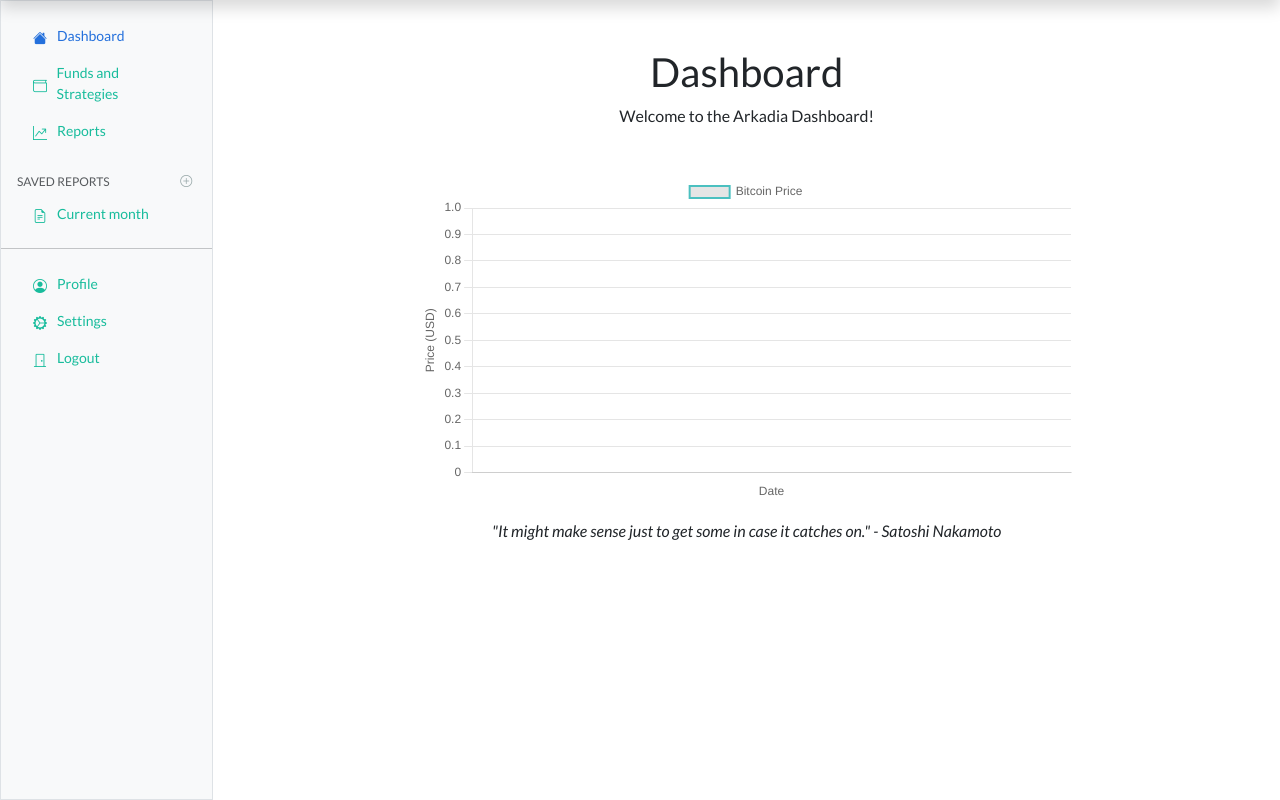
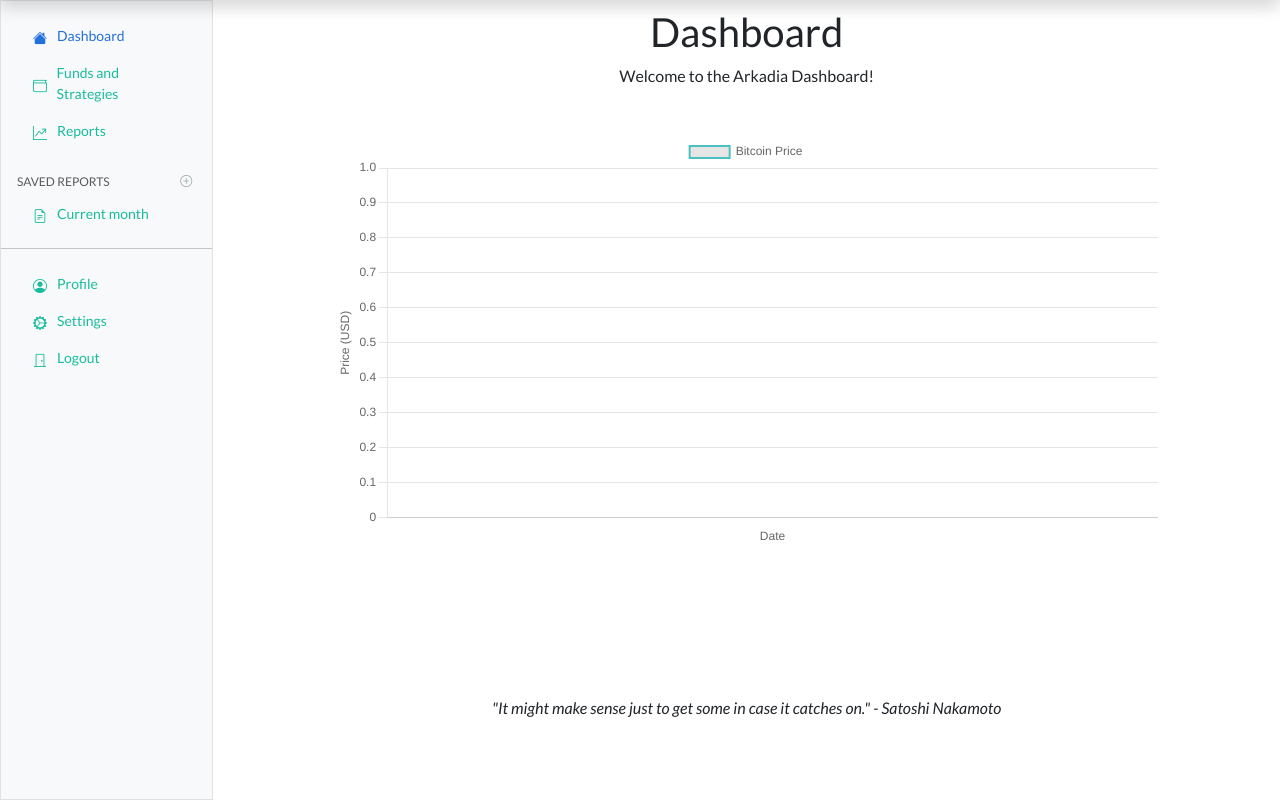
Before and after one commit to Dado-hash/Dashboard_Arkadia_V2, a Django app: page /dashboard/ in a window 1280 px wide. Shown: the part 48-848 px from the top of the page. Run offline with Django 5.2, Linux system fonts and the light colour scheme; data that the repository does not hold is empty; some libraries are stand-ins or nearby versions.

Commit message:
Modified the dimensions of Bitcoin chart

```diff
--- a/dashboard_arkadia_v2/dashboard_arkadia_v2/static/css/main.css
+++ b/dashboard_arkadia_v2/dashboard_arkadia_v2/static/css/main.css
@@ -79,3 +79,9 @@
 .mt-custom {
   margin-top: 10rem;
 }
+
+.chart-container {
+  position: relative;
+  height: 50vh; /* Altezza del grafico, puoi regolarla secondo le tue necessità */
+  width: 100%; /* Larghezza del grafico */
+}
--- a/dashboard_arkadia_v2/templates/funds_and_strategies/dashboard.html
+++ b/dashboard_arkadia_v2/templates/funds_and_strategies/dashboard.html
@@ -3,19 +3,21 @@
 {% block title %}Dashboard{% endblock %}
 
 {% block content %}
-<div class="container mt-5">
+<div class="container mt-2">
     <h2 class="text-center">Dashboard</h2>
     <p class="text-center">Welcome to the Arkadia Dashboard!</p>
 
     <!-- Area del grafico -->
     <div class="row justify-content-center mt-5">
-        <div class="col-md-8">
-            <canvas id="bitcoinChart"></canvas>
+        <div class="col-md-10"> <!-- Aumenta la larghezza -->
+            <div class="chart-container" style="position: relative; height:70vh; width:100%"> <!-- Aggiungi uno stile inline per altezza -->
+                <canvas id="bitcoinChart"></canvas>
+            </div>
         </div>
     </div>
 
     <!-- Citation -->
-    <div class="row justify-content-center mt-3">
+    <div class="row justify-content-center">
         <div class="col-md-8 text-center">
             <p><em>"It might make sense just to get some in case it catches on." - Satoshi Nakamoto</em></p>
         </div>
```
